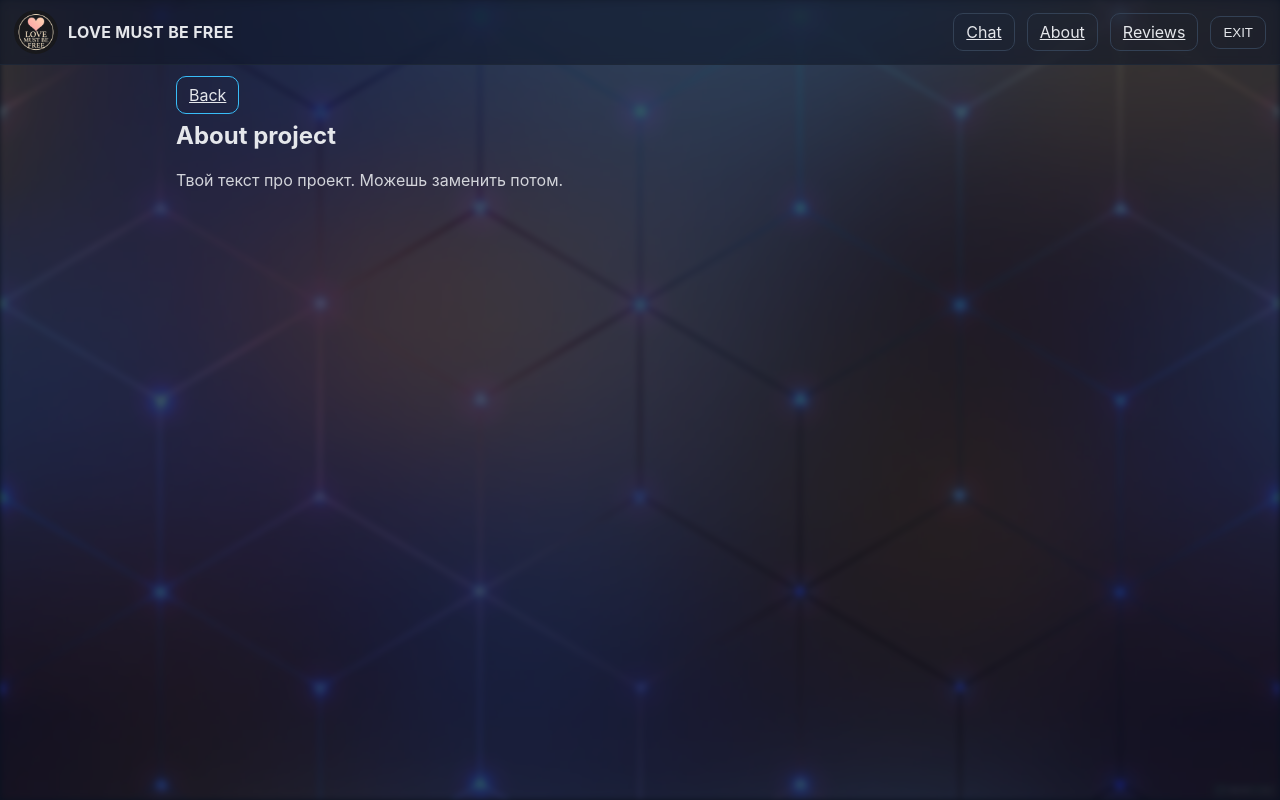
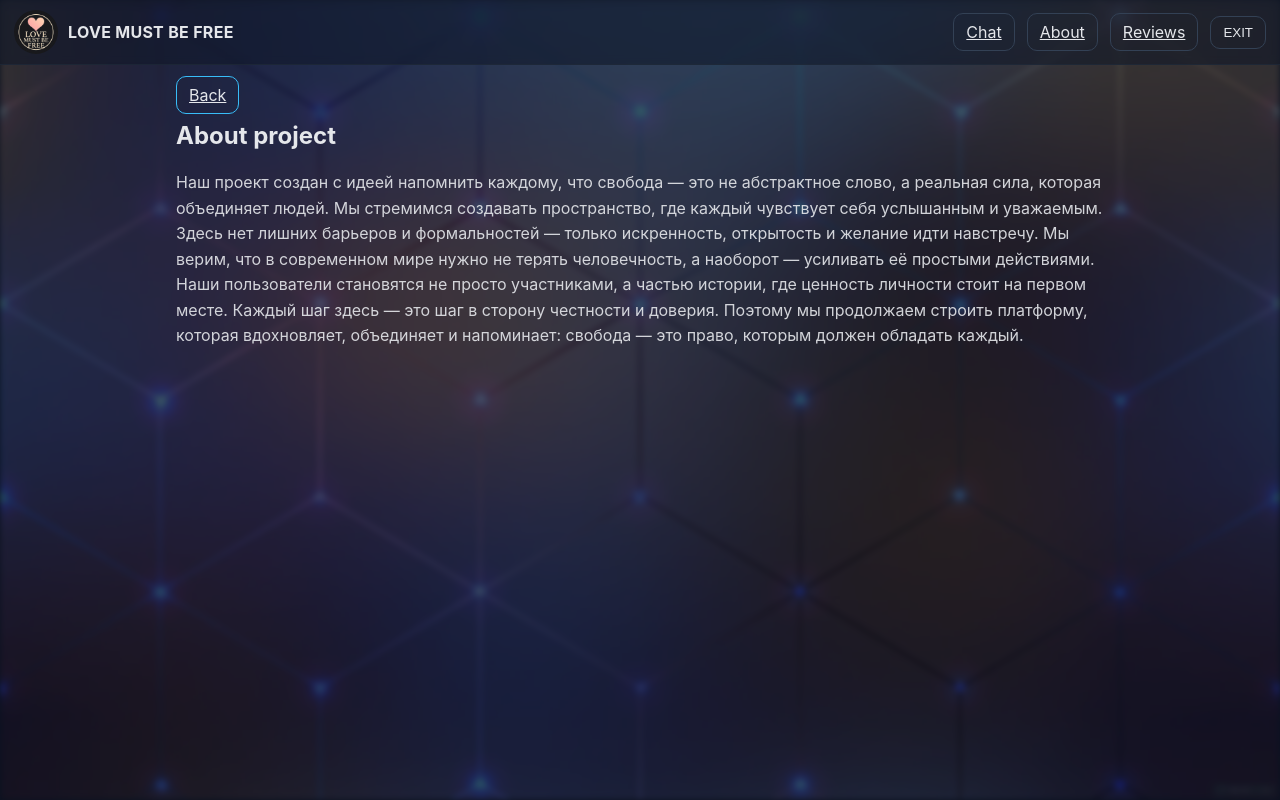
Before and after one commit to Jorgor-prog/LOVE_MUST_BE_FREE_v2, a Next.js app: page /about in a window 1280 px wide. Built offline with nearby package versions, Linux system fonts and the light colour scheme; no server answers.

Commit message:
Update page.tsx

```diff
--- a/app/about/page.tsx
+++ b/app/about/page.tsx
@@ -13,7 +13,16 @@ export default function AboutPage(){
         <div style={{maxWidth:960, margin:'0 auto', padding:'20px 16px'}}>
           <a href="/dashboard" className="btn" style={{borderColor:'#38bdf8', color:'#38bdf8'}}>Back</a>
           <h2 style={{marginTop:16}}>About project</h2>
-          <p style={{opacity:.9}}>Твой текст про проект. Можешь заменить потом.</p>
+          <p style={{opacity:.9, lineHeight:1.6}}>
+            Наш проект создан с идеей напомнить каждому, что свобода — это не абстрактное слово, а реальная сила,
+            которая объединяет людей. Мы стремимся создавать пространство, где каждый чувствует себя услышанным
+            и уважаемым. Здесь нет лишних барьеров и формальностей — только искренность, открытость и желание
+            идти навстречу. Мы верим, что в современном мире нужно не терять человечность, а наоборот — усиливать
+            её простыми действиями. Наши пользователи становятся не просто участниками, а частью истории, где
+            ценность личности стоит на первом месте. Каждый шаг здесь — это шаг в сторону честности и доверия.
+            Поэтому мы продолжаем строить платформу, которая вдохновляет, объединяет и напоминает: свобода —
+            это право, которым должен обладать каждый.
+          </p>
         </div>
       </div>
     </div>
```
